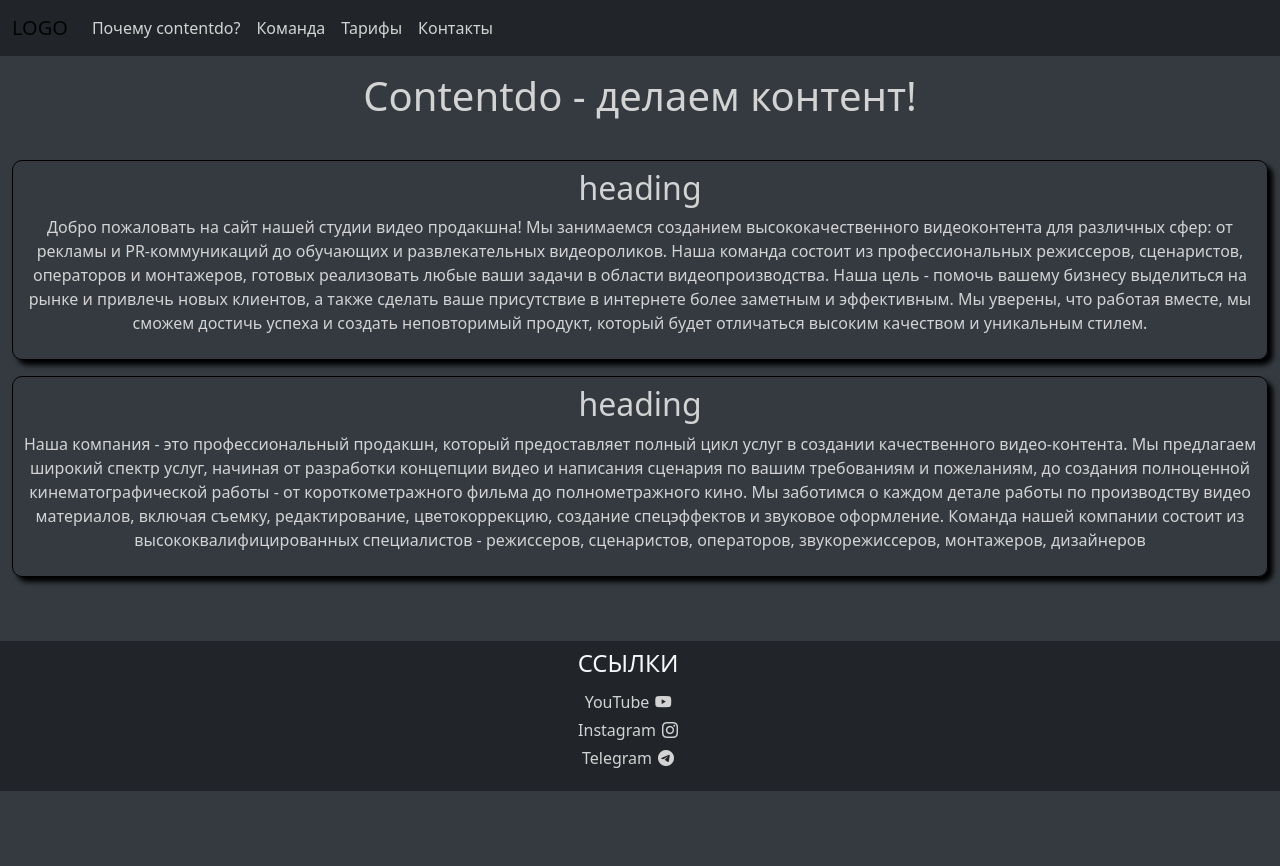
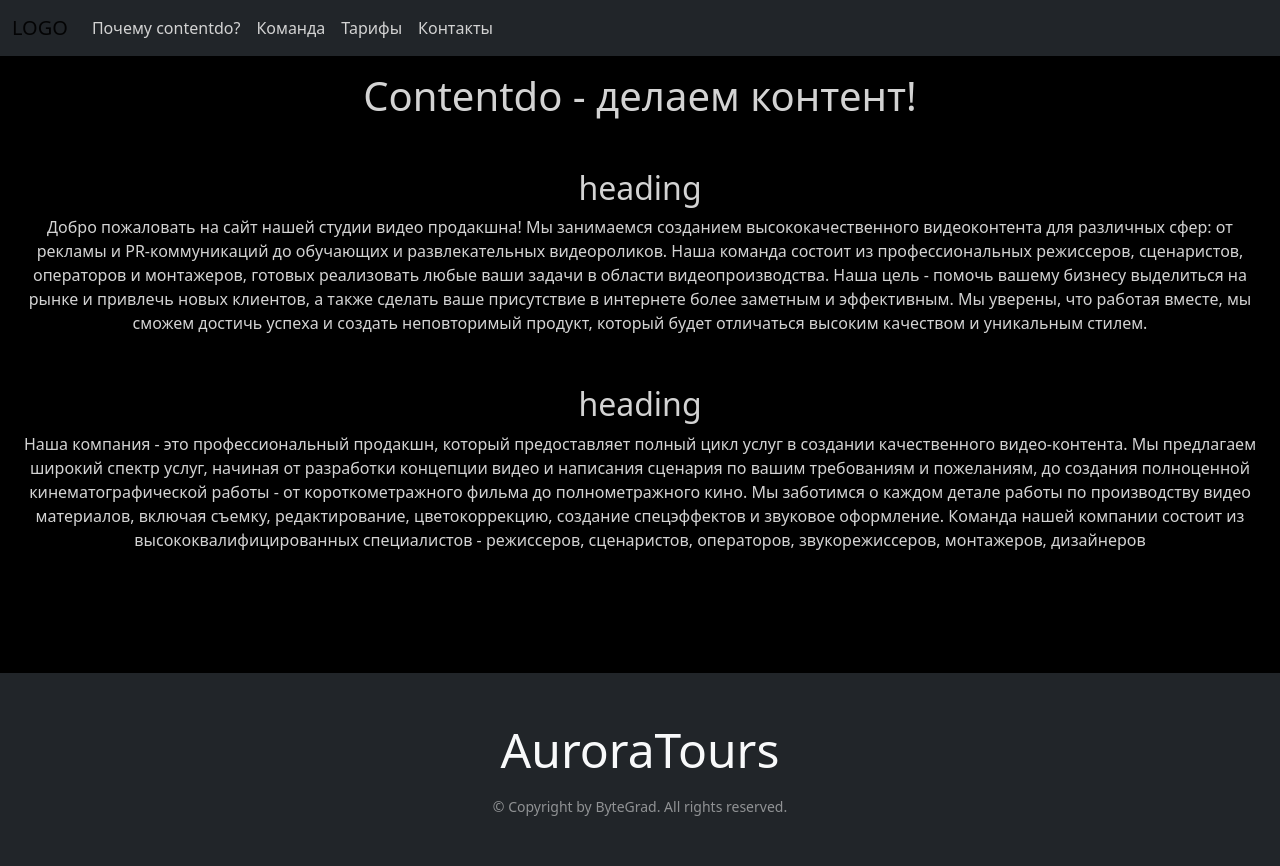
Before and after one commit to max481516/contentdo.ru, a website: page index.html in a window 1280 px wide. Before the commit the page ends 800 px from the top, so only its background shows below. Drawn offline with nearby package versions, Linux system fonts and the light colour scheme.

```diff
--- a/index.html
+++ b/index.html
@@ -13,7 +13,7 @@
 </head>
 <body>
 
-    <nav class="navbar navbar-expand-lg bg--body-tertiary bg-secondary">
+    <nav class="navbar navbar-expand-lg navbar  bg-secondary">
         <div class="container-fluid">
           <a class="navbar-brand" href="#">LOGO</a>
           <button class="navbar-toggler border-primary" type="button" data-bs-toggle="collapse" data-bs-target="#navbarNavAltMarkup" aria-controls="navbarNavAltMarkup" aria-expanded="false" aria-label="Toggle navigation">
@@ -30,7 +30,7 @@
         </div>
       </nav>
 
-
+    <main>
         <div class="container mb-3">
             <div class="row">
                 <div class="col gy-3">
@@ -53,14 +53,26 @@
 
             </div>
         </div>
+    </main>
+
+
+
+    <footer class="bg-dark text-light text-center py-5 mt-5">
+        <p class="display-5 mb-3">AuroraTours</p>
+        <small class="text-white-50">&copy; Copyright by ByteGrad. All rights reserved.</small>
+      </footer>
+
 </body>
-<div>
-    <footer class="bg-secondary text-light text-center text-lg-start mt-3" id="">
+
+
+
+
+   <!--  <footer class="footer bg-secondary text-light text-center text-lg-start mt-3" id="">
         <div class="p-2">
             <div class="row" id="footer">
 
 
-                <div class="col-12">
+                <div class="col-12 ">
                     <h4 class="text-uppercase text-center">ССЫЛКИ</h4>
                     <ul class="list-unstyled">
                         <li><a class="icon-link text-decoration-none" id ="link" href="https://youtube.com">YouTube<i class="bi bi-youtube" id="icon"></i></a>
@@ -73,12 +85,12 @@
                     </ul>
                 </div>
             </div>
-        </div>
+        </div> -->
 
 
 
     </footer>
-</div>
+
     <script src="https://cdn.jsdelivr.net/npm/bootstrap@5.3.0-alpha2/dist/js/bootstrap.bundle.min.js" integrity="sha384-qKXV1j0HvMUeCBQ+QVp7JcfGl760yU08IQ+GpUo5hlbpg51QRiuqHAJz8+BrxE/N" crossorigin="anonymous"></script>
 
 </html>
--- a/main.scss
+++ b/main.scss
@@ -54,6 +54,7 @@
 
 
 #footer {
+
     max-width: 100%;
     padding-right: calc(var(--bs-gutter-x) * 0.5);
     padding-left: calc(var(--bs-gutter-x) * 0.5);
@@ -62,20 +63,12 @@
 
 }
 
-footer {
 
-    bottom: 0;
-    width: 100%;
-    height: 150px;
-    margin-top: 20px;
-    padding-bottom: 20px;
-    text-align: center
-  }
 
 
 
 @import "node_modules/bootstrap/scss/bootstrap";
 
 :root {
-    --bs-body-bg:#343a40;
+    --bs-body-bg:#000;
 }
```
Also changed, not shown: styles.css, 1 other file. Lines whose indentation alone changed are shown as unchanged.
